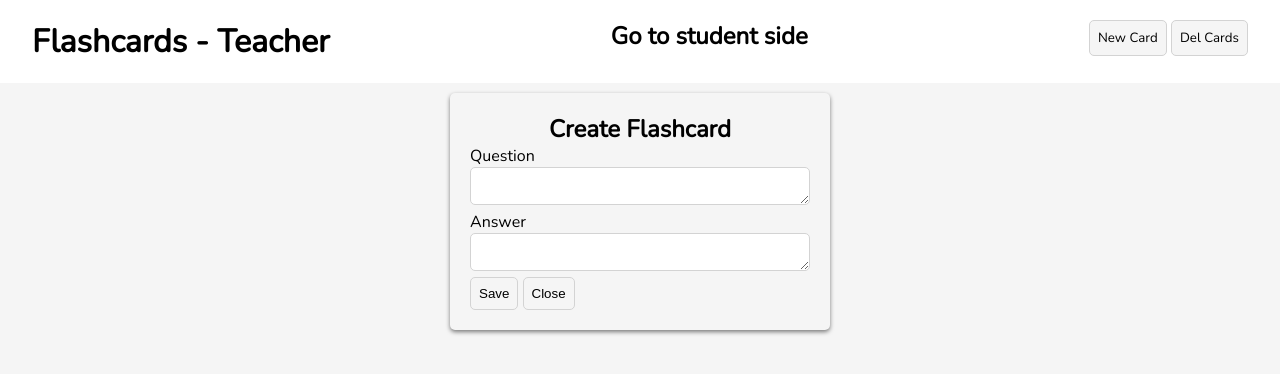
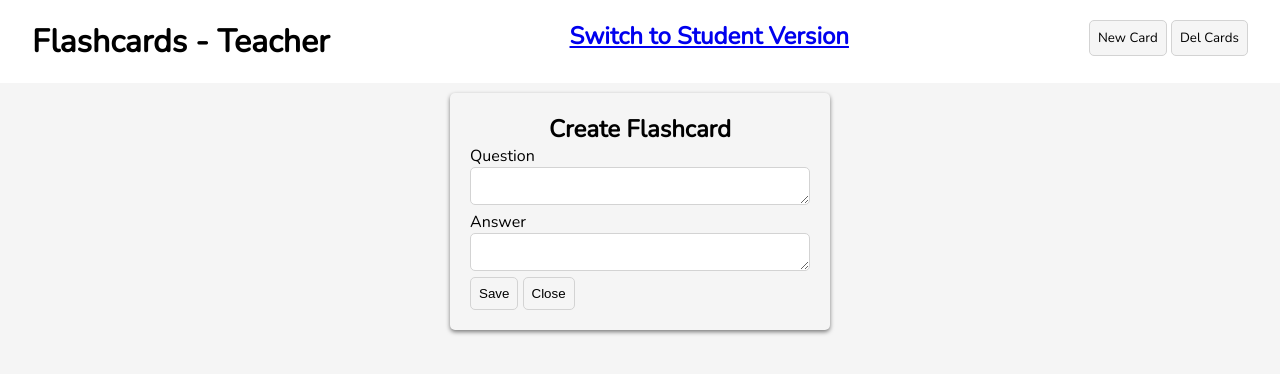
Before and after one commit to lstalet/ComputerScienceIA-teacherSide, a plain HTML site: page index.html in a window 1280 px wide. Drawn offline with nearby package versions, Linux system fonts and the light colour scheme.

Commit message:
Update index.html

```diff
--- a/index.html
+++ b/index.html
@@ -14,7 +14,7 @@
           <div class="nav">
             <h1>Flashcards - Teacher</h1>
             <div>
-              <h2 href="https://github.com/lstalet/ComputerScienceIA-studentSide.git">Go to student side</h2>
+              <h2><a href="https://lstalet.github.io/ComputerScienceIA-studentSide/">Switch to Student Version</a></h2>
             </div>
             <div>
                 <button onclick="showCreateCardBox()">New Card</button>
```
